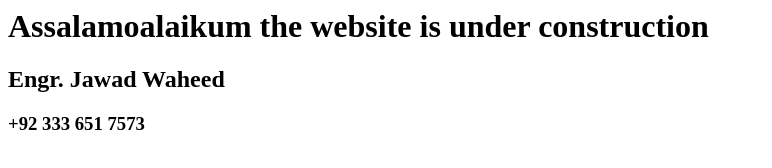
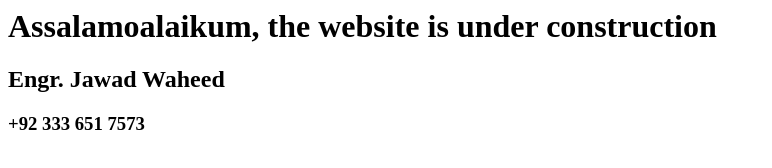
Before and after one commit to massive-energy/website, a plain HTML site: page index.html in a window 1280 px wide. Shown: the whole page, without its empty margins (0-772 px from the left). Drawn offline with Linux system fonts and the light colour scheme.

Commit message:
Update index.html

```diff
--- a/index.html
+++ b/index.html
@@ -1,5 +1,5 @@
 <body>
-    <h1>Assalamoalaikum the website is under construction</h1>
+    <h1>Assalamoalaikum, the website is under construction</h1>
     <h2>Engr. Jawad Waheed</h2>
 <h3> +92 333 651 7573 </h3>
 </body>
```
